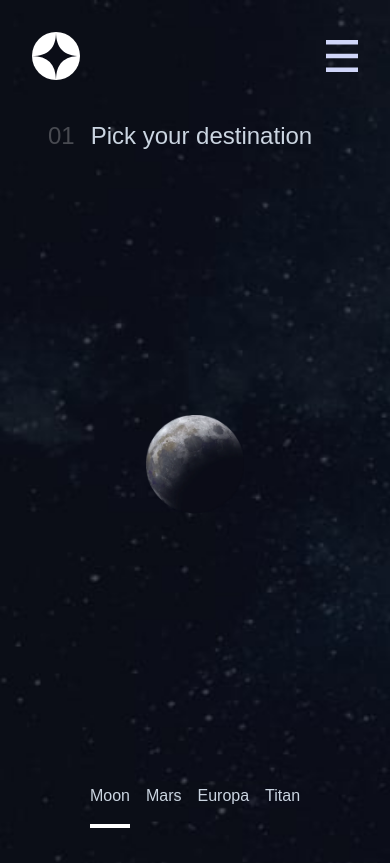
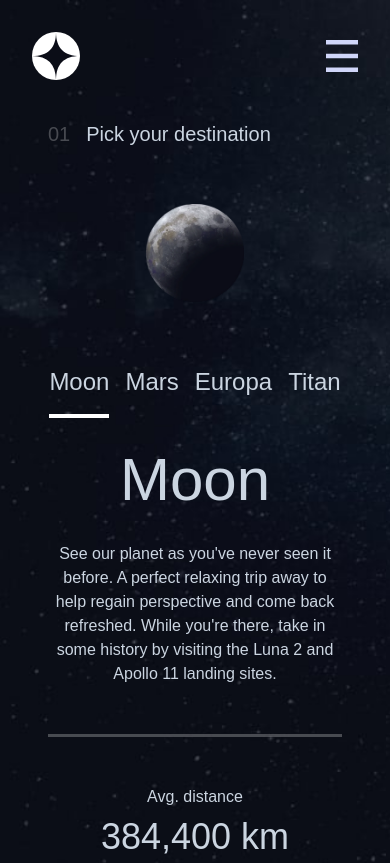
Before and after one commit to AndryAlexis/SpaceTourism, a Next.js app: page /destination in a window 390 px wide. Shown: the top 863 px of the page. Built offline with nearby package versions, Linux system fonts and the light colour scheme.

Commit message:
Fixing mobile responsive

```diff
--- a/src/app/destination/components/content/styles/content.styles.ts
+++ b/src/app/destination/components/content/styles/content.styles.ts
@@ -11,14 +11,15 @@ export const contentStyles = {
         flex
         gap-4
         tablet:justify-center
+        tablet:text-2xl
     `,
 
     // Large title text for selected destination
     destinationTitle: `
         font-bellefair
         text-9xl
-        tablet:text-8xl
-        mobile:text-7xl
+        tablet:text-7xl
+        mobile:text-6xl
     `,
 
     // Container for destination description text
@@ -47,6 +48,7 @@ export const contentStyles = {
     infoItem: `
         flex
         flex-col
+        gap-2
         justify-center
     `,
 
@@ -54,6 +56,6 @@ export const contentStyles = {
     infoValue: `
         font-bellefair
         text-2xl
-        mobile:text-4xl
+        tablet:text-4xl
     `
 }
--- a/src/app/destination/components/picture/index.tsx
+++ b/src/app/destination/components/picture/index.tsx
@@ -1,5 +1,6 @@
 import Image from "next/image";
 import type { IPicture } from "./interfaces/picture.interfaces";
+import { pictureStyles } from "./styles/picture.style";
 
 /**
  * Picture component that displays a destination image.
@@ -12,14 +13,7 @@ import type { IPicture } from "./interfaces/picture.interfaces";
 const Picture = ({ images, title }: IPicture): JSX.Element => {
     return (
         <figure
-            className={`
-                h-full
-                min-h-[512px]
-                w-10/12
-                tablet:w-4/12
-                transition-opacity
-                duration-300
-            `}
+            className={pictureStyles.figure}
             aria-label={`Image of ${title}`}
         >
             <Image
@@ -27,11 +21,7 @@ const Picture = ({ images, title }: IPicture): JSX.Element => {
                 height={445}
                 width={445}
                 src={images}
-                className={`
-                    w-full
-                    h-full
-                    object-contain
-                `}
+                className={pictureStyles.image}
                 priority // Load image immediately as it's above the fold
                 quality={90} // Higher quality for space images
             />
--- /dev/null
+++ b/src/app/destination/components/picture/styles/picture.style.ts
@@ -0,0 +1,21 @@
+/**
+ * Styles for the Picture component extracted from index.tsx
+ * Organized into a reusable object for maintainability
+ */
+export const pictureStyles = {
+    figure: `
+        h-full
+        min-h-[512px]
+        tablet:h-auto
+        tablet:min-h-0
+        w-10/12
+        tablet:w-4/12
+        transition-opacity
+        duration-300
+    `,
+    image: `
+        w-full
+        h-full
+        object-contain
+    `
+} as const;
--- a/src/app/destination/styles/destination.styles.tsx
+++ b/src/app/destination/styles/destination.styles.tsx
@@ -40,6 +40,7 @@ export const destinationStyles = {
   heading: `
     font-bellefair
     text-2xl
+    tablet:text-xl
     flex
     gap-4
     pt-10
```
Also changed, not shown: 1 other file (tests, documents, lock files or other folders).
